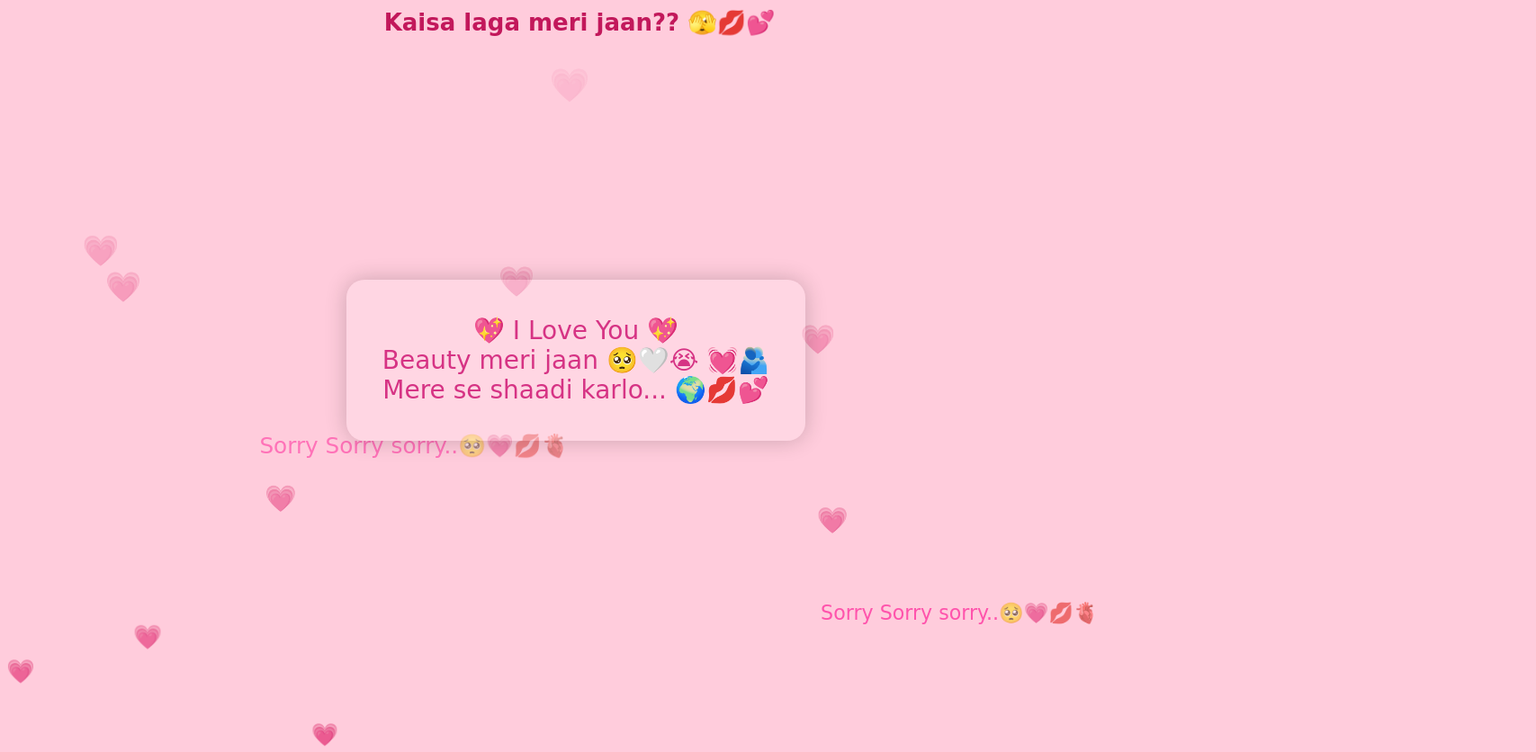
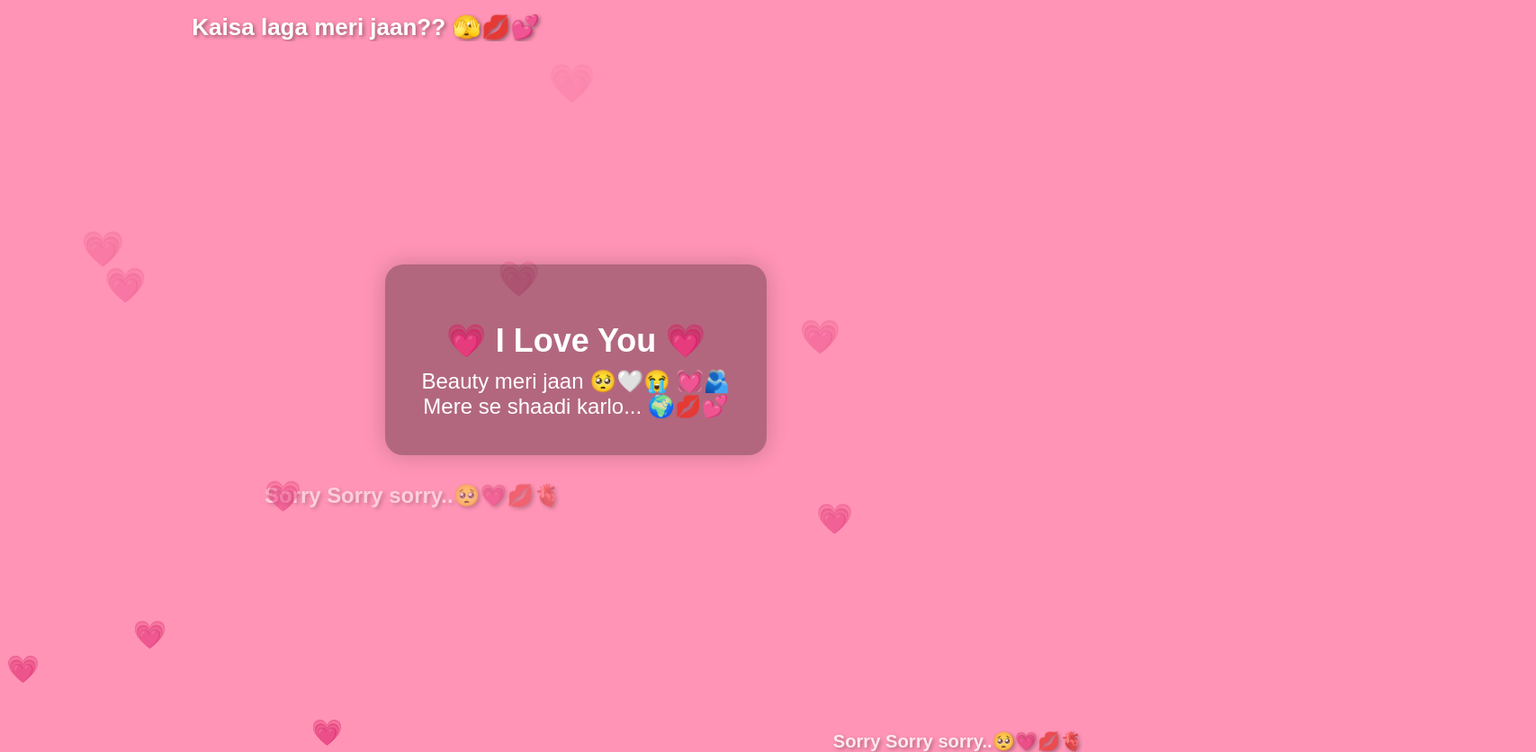
Before and after one commit to kanhasharmarb-png/Rohit-sharma-, a plain HTML site: page index.html in a window 1280 px wide. Shown: the whole page at 90% size, 1707 px wide, since content can reach past the window. Drawn offline with Linux system fonts and the light colour scheme.

Commit message:
Update index.html

```diff
--- a/index.html
+++ b/index.html
@@ -11,36 +11,43 @@
       display: flex;
       justify-content: center;
       align-items: center;
-      background: #ffccdc;
+      background: #ff94b6;
       overflow: hidden;
-      font-family: 'Brush Script MT', cursive;
+      font-family: Arial, sans-serif;
     }
 
-    /* Center Card */
+    /* Card in center */
     .card {
       position: relative;
-      background: rgba(255, 255, 255, 0.2);
+      background: rgba(0, 0, 0, 0.3);
       padding: 40px;
       border-radius: 20px;
       text-align: center;
-      font-size: 28px;
-      color: #d63384;
+      font-size: 24px;
+      color: #fff;
       box-shadow: 0 0 25px rgba(0,0,0,0.2);
       z-index: 2;
     }
 
-    /* Scrolling text top */
+    .card h1 {
+      font-size: 36px;
+      margin-bottom: 10px;
+    }
+
+    /* Top scrolling text */
     .scroll-text {
       position: absolute;
-      top: 10px;
+      top: 15px;
       width: 100%;
       white-space: nowrap;
       overflow: hidden;
       font-size: 26px;
-      color: #c2185b;
       font-weight: bold;
-      animation: scroll-left 15s linear infinite;
+      color: #fff;
+      animation: scroll-left 12s linear infinite;
+      text-shadow: 2px 2px 4px rgba(0,0,0,0.4);
     }
+
     @keyframes scroll-left {
       0% { transform: translateX(100%); }
       100% { transform: translateX(-100%); }
@@ -50,52 +57,54 @@
     .heart {
       position: absolute;
       bottom: -50px;
-      font-size: 24px;
-      color: #ff69b4;
+      font-size: 28px;
+      color: #ff2d75;
       animation: floatUp 6s linear infinite;
       opacity: 0.8;
     }
+
     @keyframes floatUp {
       0% { transform: translateY(0) scale(1); opacity: 0.8; }
       100% { transform: translateY(-110vh) scale(1.6); opacity: 0; }
     }
 
-    /* Floating sorry text */
+    /* Floating Sorry text */
     .sorry {
       position: absolute;
       bottom: -50px;
       font-size: 20px;
-      color: #ff1493;
-      animation: floatUp 8s linear infinite;
+      color: #fff;
+      font-weight: bold;
+      animation: floatUp 7s linear infinite;
       opacity: 0.7;
+      text-shadow: 2px 2px 4px rgba(0,0,0,0.4);
       white-space: nowrap;
     }
   </style>
 </head>
 <body>
-  <!-- Scrolling text -->
+  <!-- Scrolling text top -->
   <div class="scroll-text">Kaisa laga meri jaan?? 🫣💋💕</div>
 
-  <!-- Center message card -->
+  <!-- Center message -->
   <div class="card">
-    💖 I Love You 💖 <br>
+    <h1>💗 I Love You 💗</h1>
     Beauty meri jaan 🥺🤍😭 💓🫂 <br>
     Mere se shaadi karlo... 🌍💋💕
   </div>
 
-  <!-- Audio -->
+  <!-- Background music -->
   <audio id="bg-music" autoplay loop>
     <source src="song.mp3" type="audio/mpeg">
   </audio>
 
   <script>
-    // Handle autoplay restrictions
     const music = document.getElementById("bg-music");
     document.body.addEventListener("click", () => {
       music.play().catch(()=>{});
     });
 
-    // Create floating hearts + sorry
+    // Create floating heart
     function createHeart() {
       const heart = document.createElement("div");
       heart.classList.add("heart");
@@ -106,6 +115,7 @@
       setTimeout(()=>heart.remove(),6000);
     }
 
+    // Create floating Sorry
     function createSorry() {
       const sorry = document.createElement("div");
       sorry.classList.add("sorry");
@@ -113,11 +123,11 @@
       sorry.style.left = Math.random() * 100 + "vw";
       sorry.style.animationDuration = (6 + Math.random() * 5) + "s";
       document.body.appendChild(sorry);
-      setTimeout(()=>sorry.remove(),8000);
+      setTimeout(()=>sorry.remove(),7000);
     }
 
     setInterval(createHeart, 500);
-    setInterval(createSorry, 2000);
+    setInterval(createSorry, 2500);
   </script>
 </body>
 </html>
```
